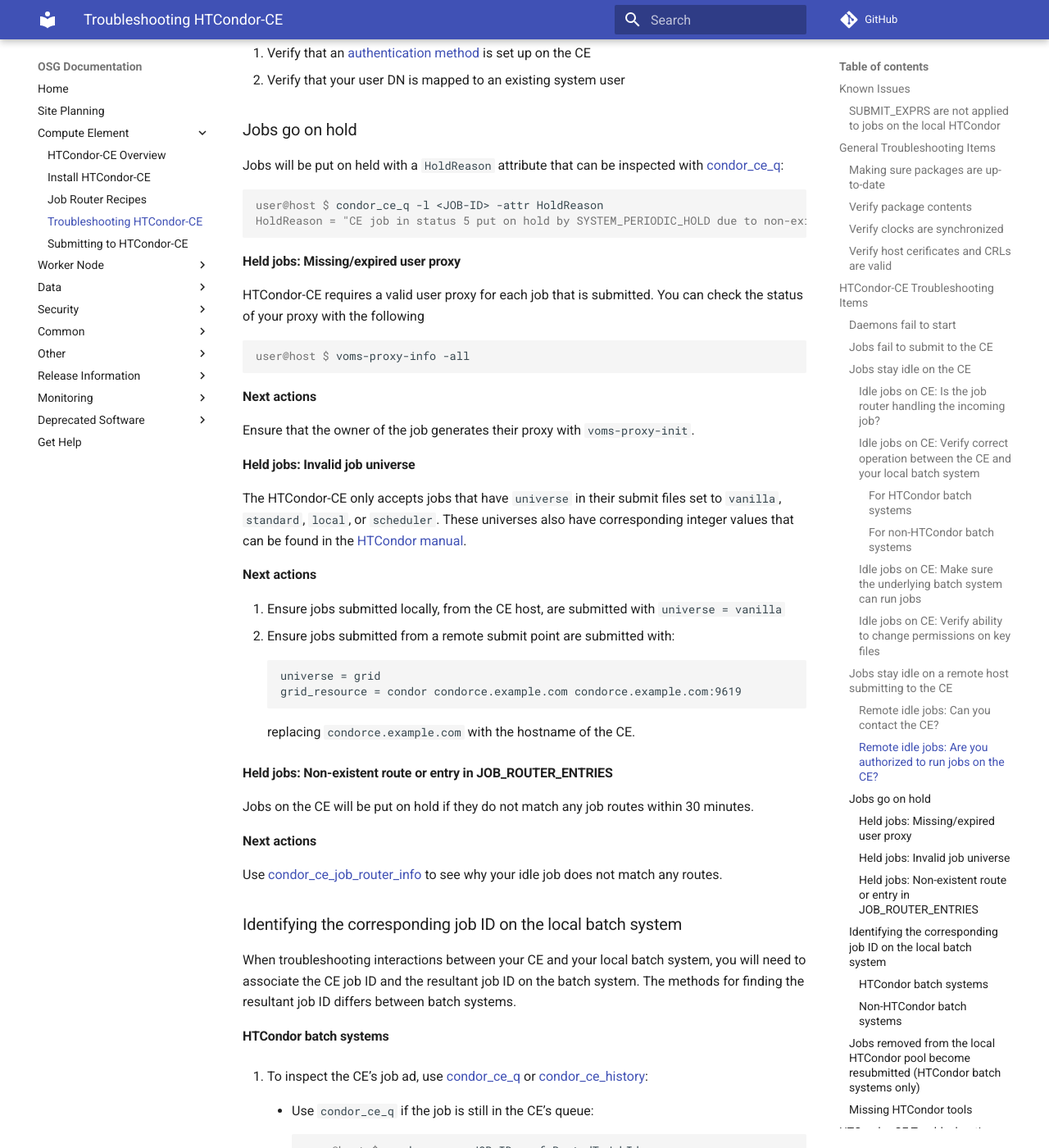
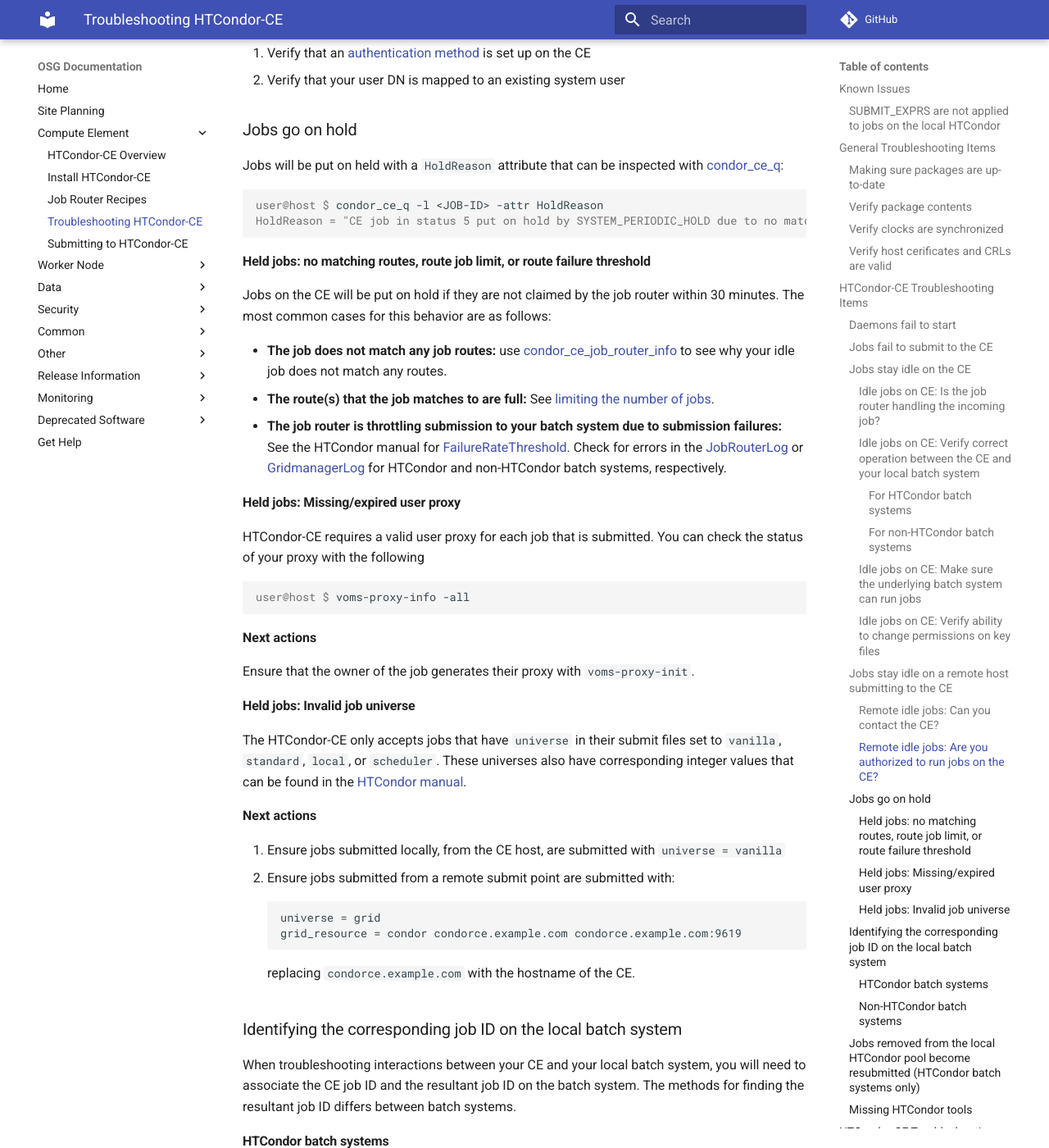
Before and after one commit to osg-htc/docs, an MkDocs documentation site: the page built from docs/compute-element/troubleshoot-htcondor-ce.md, in a window 1280 px wide and 1400 px high, scrolled down 7213 px. Shown: the whole window at 82% size. Built offline with MkDocs 1.6.1 and Material for MkDocs 9.7.7, drawn with Linux system fonts in a browser that asks for light colours; comment, search, counter and statistics services are not loaded; old or Windows-style settings are respelled for this version of MkDocs.

Commit message:
Update the job router 30 min timeout hold message

````diff
--- a/docs/compute-element/troubleshoot-htcondor-ce.md
+++ b/docs/compute-element/troubleshoot-htcondor-ce.md
@@ -299,8 +299,22 @@
 
 ``` console
 user@host $ condor_ce_q -l <JOB-ID> -attr HoldReason
-HoldReason = "CE job in status 5 put on hold by SYSTEM_PERIODIC_HOLD due to non-existent route or entry in JOB_ROUTER_ENTRIES."
+HoldReason = "CE job in status 5 put on hold by SYSTEM_PERIODIC_HOLD due to no matching routes, route job limit, or route failure threshold."
 ```
+
+#### Held jobs: no matching routes, route job limit, or route failure threshold
+
+Jobs on the CE will be put on hold if they are not claimed by the job router within 30 minutes.
+The most common cases for this behavior are as follows:
+
+- **The job does not match any job routes:**
+  use [condor\_ce\_job\_router\_info](#condor_ce_job_router_info) to see why your idle job does not match any routes.
+- **The route(s) that the job matches to are full:**
+  See [limiting the number of jobs](/compute-element/job-router-recipes#limiting-the-number-of-jobs).
+- **The job router is throttling submission to your batch system due to submission failures:**
+  See the HTCondor manual for [FailureRateThreshold](http://research.cs.wisc.edu/htcondor/manual/v8.6/5_4HTCondor_Job.html#55958).
+  Check for errors in the [JobRouterLog](#jobrouterlog) or [GridmanagerLog](#gridmanagerlog) for HTCondor and
+  non-HTCondor batch systems, respectively.
 
 #### Held jobs: Missing/expired user proxy
 
@@ -331,15 +345,6 @@
         grid_resource = condor condorce.example.com condorce.example.com:9619
 
     replacing `condorce.example.com` with the hostname of the CE.
-
-#### Held jobs: Non-existent route or entry in JOB_ROUTER_ENTRIES
-
-Jobs on the CE will be put on hold if they do not match any job routes within 30 minutes.
-
-**Next actions**
-
-Use [condor\_ce\_job\_router\_info](#condor_ce_job_router_info) to see why your idle job does not match any routes.
-
 
 ### Identifying the corresponding job ID on the local batch system
 
````
Also changed, not shown: docs/compute-element/job-router-recipes.md (+1 -1 lines).
